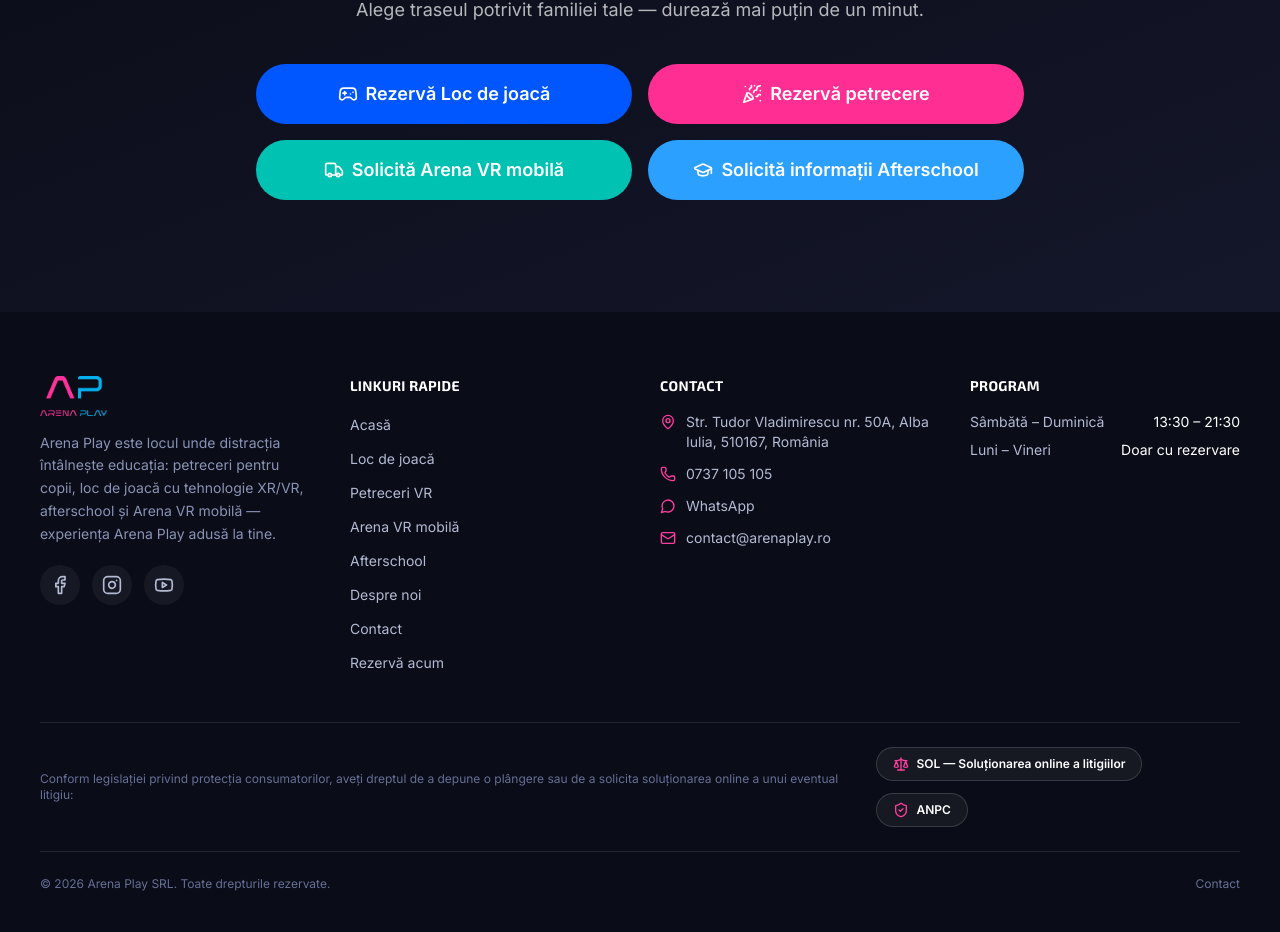
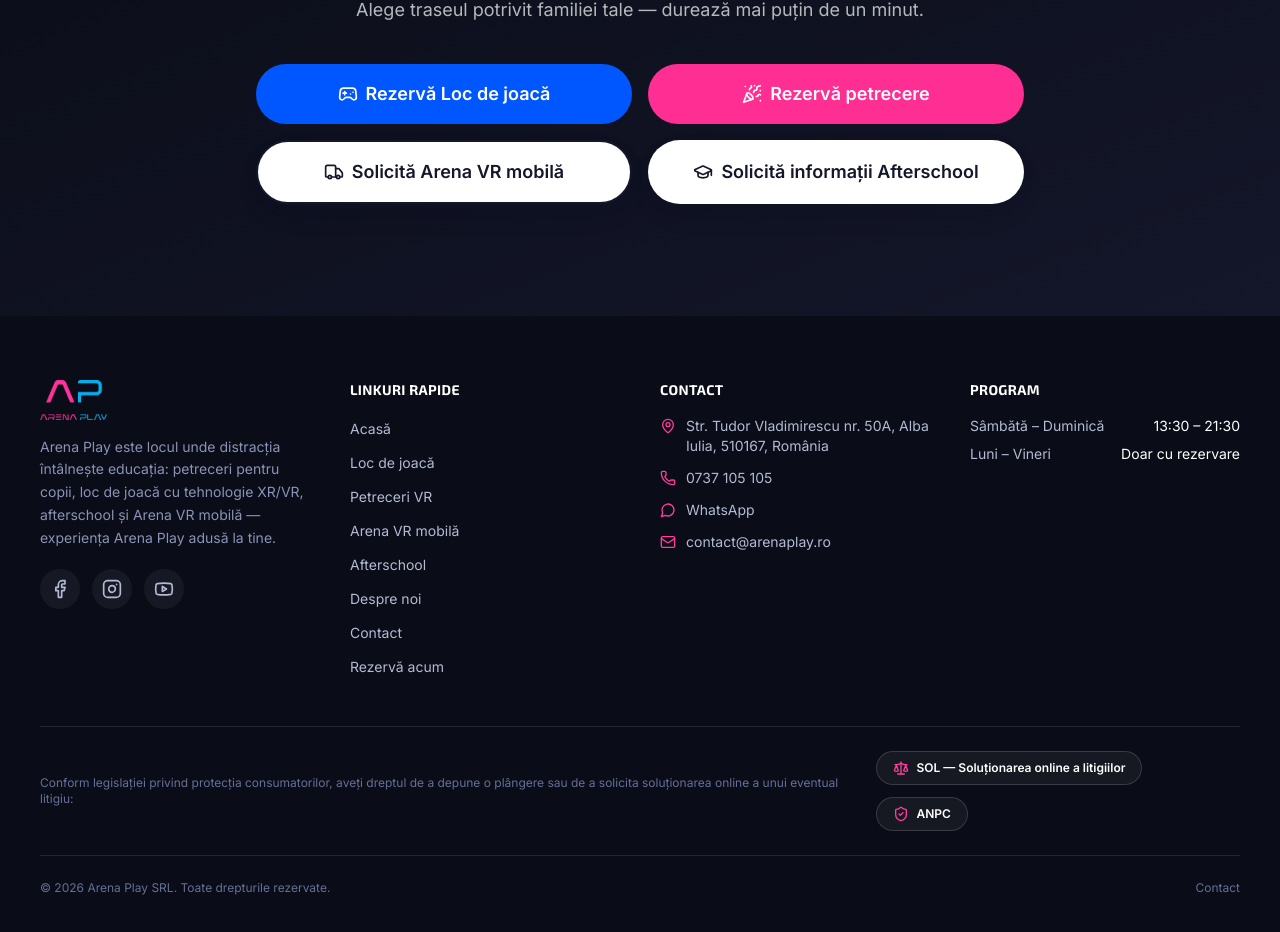
Before and after one commit to userCosmin/arenaplay, a React (Vite) app: page / in a window 1280 px wide. Shown: the part 4839-5771 px from the top of the page. Built offline with nearby package versions, Linux system fonts and the light colour scheme; no server answers; grey boxes are pictures that could not be loaded.

Commit message:
Culori butoane CTA finale conform cerculețelor și cardurilor de servicii

```diff
--- a/src/components/sections/FinalCTA.tsx
+++ b/src/components/sections/FinalCTA.tsx
@@ -3,10 +3,24 @@
 import { Button } from '@/components/ui/Button';
 
 const ctas = [
-  { label: 'Rezervă Loc de joacă', href: '/loc-de-joaca/tarife-program/', icon: Gamepad2, accent: 'playground' as const },
-  { label: 'Rezervă petrecere', href: '/petreceri-vr/pachete/', icon: PartyPopper, accent: 'petreceri' as const },
-  { label: 'Solicită Arena VR mobilă', href: '/arena-vr-mobila/solicita-oferta/', icon: Truck, accent: 'arenamobila' as const },
-  { label: 'Solicită informații Afterschool', href: '/afterschool/inscrieri/', icon: GraduationCap, accent: 'afterschool' as const },
+  { label: 'Rezervă Loc de joacă', href: '/loc-de-joaca/tarife-program/', icon: Gamepad2, accent: 'playground' as const, variant: 'primary' as const, className: '' },
+  { label: 'Rezervă petrecere', href: '/petreceri-vr/pachete/', icon: PartyPopper, accent: 'petreceri' as const, variant: 'primary' as const, className: '' },
+  {
+    label: 'Solicită Arena VR mobilă',
+    href: '/arena-vr-mobila/solicita-oferta/',
+    icon: Truck,
+    accent: 'arenamobila' as const,
+    variant: 'white' as const,
+    className: 'border-2 border-ink-900',
+  },
+  {
+    label: 'Solicită informații Afterschool',
+    href: '/afterschool/inscrieri/',
+    icon: GraduationCap,
+    accent: 'afterschool' as const,
+    variant: 'white' as const,
+    className: '',
+  },
 ];
 
 /** Homepage closing section — four distinct, service-specific CTAs. */
@@ -19,7 +33,17 @@
       </div>
       <div className="mx-auto mt-10 grid max-w-3xl grid-cols-1 gap-4 sm:grid-cols-2">
         {ctas.map((cta) => (
-          <Button key={cta.href} to={cta.href} accent={cta.accent} size="lg" icon={<cta.icon className="h-5 w-5" />} iconPosition="left" fullWidth>
+          <Button
+            key={cta.href}
+            to={cta.href}
+            accent={cta.accent}
+            variant={cta.variant}
+            size="lg"
+            icon={<cta.icon className="h-5 w-5" />}
+            iconPosition="left"
+            fullWidth
+            className={cta.className}
+          >
             {cta.label}
           </Button>
         ))}
```
